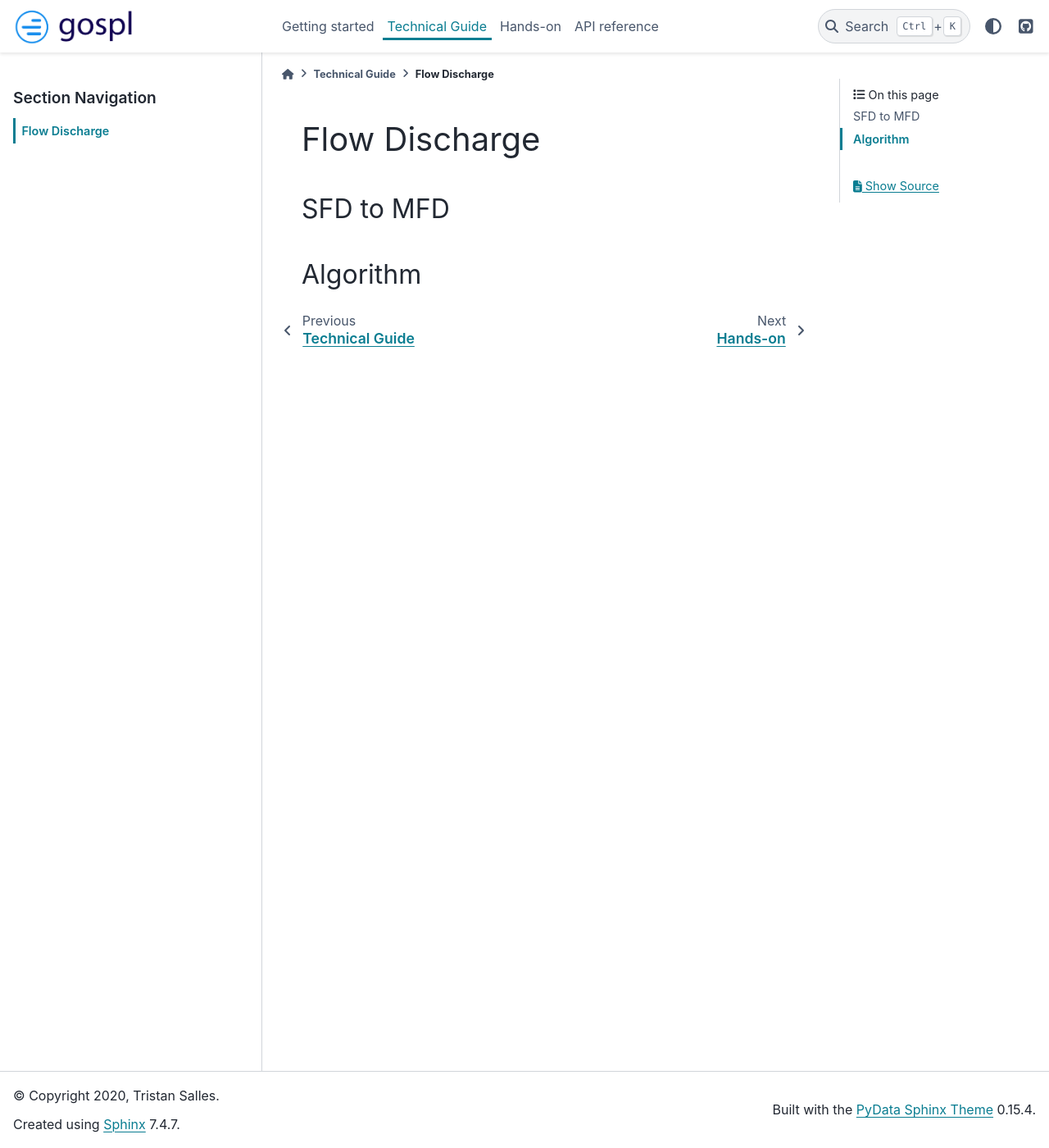
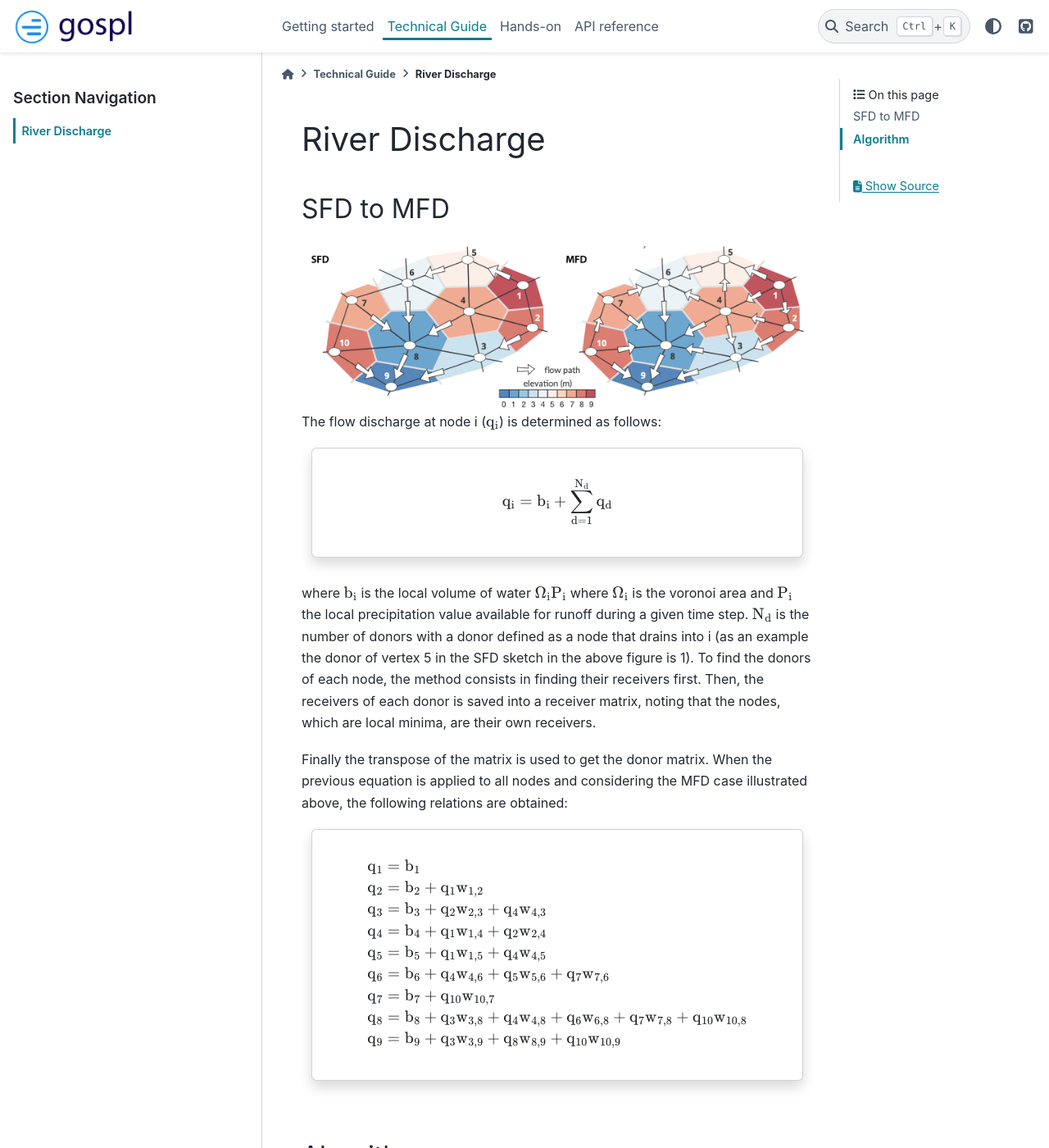
Before and after one commit to Geodels/gospl, a Sphinx documentation site: the page built from docs/tech_guide/flow.rst, in a window 1280 px wide and 1400 px high. Shown: the whole window at 82% size. Built offline with Sphinx 7.4.7 and the PyData theme 0.15.4, drawn with Linux system fonts in a browser that asks for light colours.

Commit message:
add flow

```diff
--- a/docs/conf.py
+++ b/docs/conf.py
@@ -65,6 +65,18 @@ extensions = [
     "sphinxcontrib.napoleon",
     "sphinx.ext.autodoc",
     "sphinxemoji.sphinxemoji",
+    "sphinx.ext.autodoc",
+    "sphinx.ext.autosummary",
+    "sphinx.ext.doctest",
+    "sphinx.ext.todo",
+    "IPython.sphinxext.ipython_directive",
+    "IPython.sphinxext.ipython_console_highlighting",
+    "matplotlib.sphinxext.plot_directive",
+    "sphinx.ext.intersphinx",
+    "sphinx.ext.coverage",
+    "sphinx.ext.mathjax",
+    "sphinx.ext.ifconfig",
+    "nbsphinx",
 ]
 numfig = True
 
--- a/docs/requirements.txt
+++ b/docs/requirements.txt
@@ -7,3 +7,5 @@ sphinx_rtd_theme>=0.5.0
 sphinxcontrib-napoleon>=0.7
 sphinxemoji>=0.1.6
 pydata-sphinx-theme>=0.4.0
+ipython>=7.18.1
+nbsphinx>=0.7.1
--- a/docs/tech_guide/flow.rst
+++ b/docs/tech_guide/flow.rst
@@ -1,13 +1,75 @@
 .. _flow:
 
 =========================
-Flow Discharge
+River Discharge
 =========================
+
 
 
 SFD to MFD
 -----------
 
+.. image:: ../images/flowpath.png
+   :align: center
+
+
+The flow discharge at node i (:math:`\mathrm{q_i}`) is determined as follows:
+
+
+.. raw:: html
+
+    <div class="container">
+        <div class="row">
+            <div class="col-12 d-flex install-block">
+                <div class="card install-card shadow w-100">
+                <div class="card-body">
+
+.. math::
+
+  \mathrm{q_i} = \mathrm{b_i} + \mathrm{\sum_{d=1}^{N_d} q_d}
+
+.. raw:: html
+
+                </div>
+                </div>
+            </div>
+        </div>
+    </div>
+
+
+where :math:`\mathrm{b_i}` is the local volume of water :math:`\mathrm{\Omega_i P_i}` where :math:`\mathrm{\Omega_i}` is the voronoi area and :math:`\mathrm{P_i}` the local precipitation value available for runoff during a given time step. :math:`\mathrm{N_d}` is the number of donors with a donor defined as a node that drains into i (as an example the donor of vertex 5 in the SFD sketch in the above figure is 1). To find the donors of each node, the method consists in finding their receivers first. Then, the receivers of each donor is saved into a receiver matrix, noting that the nodes, which are local minima, are their own receivers.
+
+Finally the transpose of the matrix is used to get the donor matrix. When the previous equation is applied to all nodes and considering the MFD case illustrated above, the following relations are obtained:
+
+
+
+.. raw:: html
+
+    <div class="container">
+        <div class="row">
+            <div class="col-12 d-flex install-block">
+                <div class="card install-card shadow w-100">
+                <div class="card-body">
+
+.. math::
+
+  \mathrm{q_1} &= \mathrm{b_1} \\
+  \mathrm{q_2} &= \mathrm{b_2 + q_1 w_{1,2}}  \\
+  \mathrm{q_3} &= \mathrm{b_3 + q_2 w_{2,3} + q_4 w_{4,3} } \\
+  \mathrm{q_4} &= \mathrm{b_4 +  q_1 w_{1,4} + q_2 w_{2,4}}  \\
+  \mathrm{q_5} &= \mathrm{b_5 + q_1 w_{1,5} + q_4 w_{4,5}} \\
+  \mathrm{q_6} &= \mathrm{b_6 + q_4 w_{4,6} + q_5 w_{5,6} + q_7 w_{7,6}}  \\
+  \mathrm{q_7} &= \mathrm{b_7 + q_{10} w_{10,7}} \\
+  \mathrm{q_8} &= \mathrm{b_8 + q_3 w_{3,8} + q_4 w_{4,8} + q_6 w_{6,8} + q_7 w_{7,8} + q_{10} w_{10,8}}\\
+  \mathrm{q_9} &= \mathrm{b_9 + q_3 w_{3,9} + q_8 w_{8,9} + q_{10} w_{10,9}}
+
+.. raw:: html
+
+                </div>
+                </div>
+            </div>
+        </div>
+    </div>
 
 
 Algorithm
```
Also changed, not shown: docs/images/flowpath.png (added).
